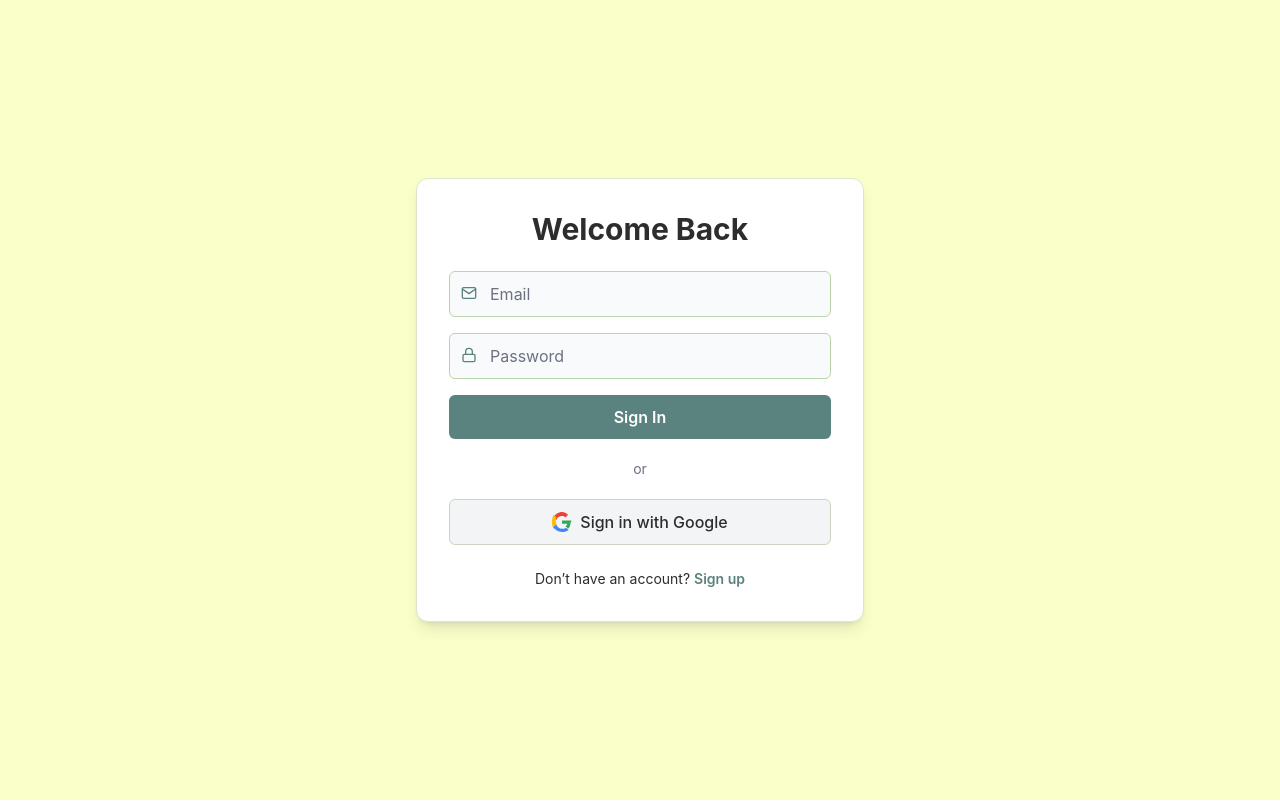
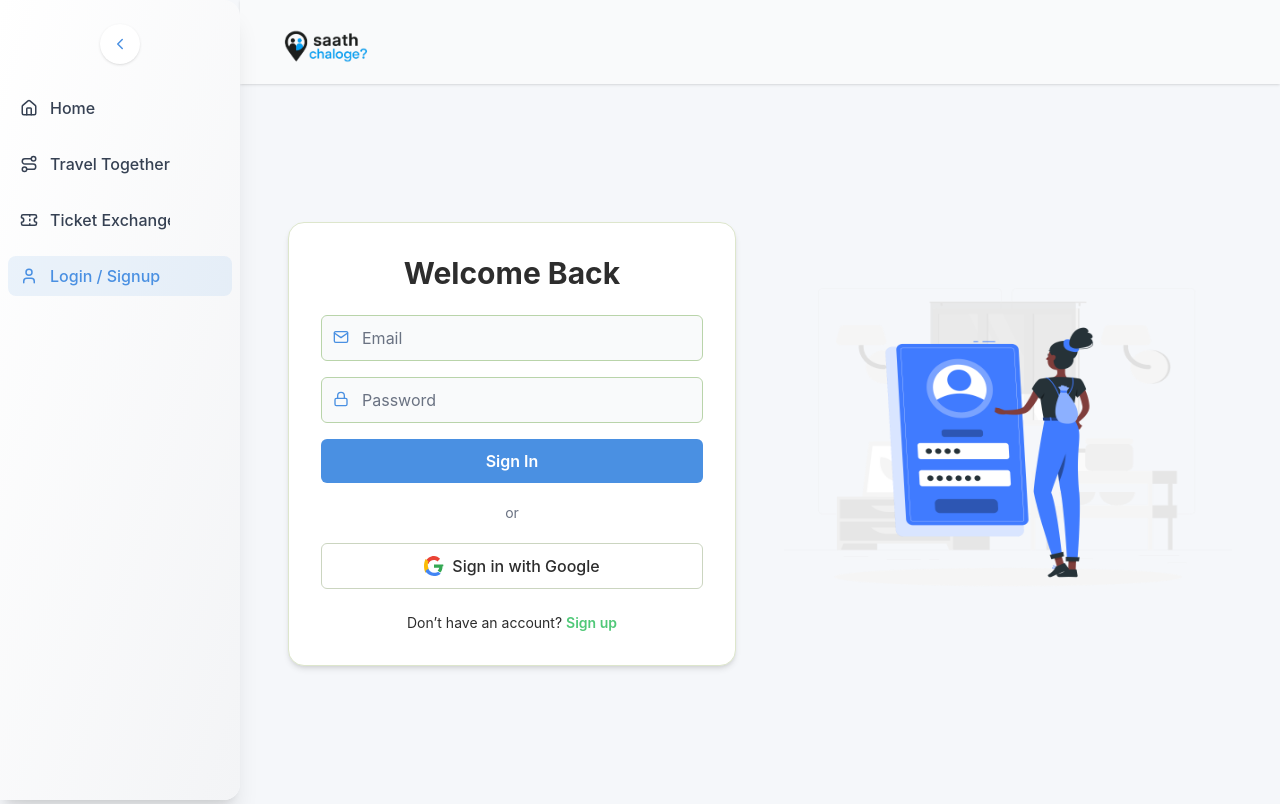
Before and after one commit to rajarnav0906/nextSeat, a React (Vite) app in the folder frontend/: page /login in a window 1280 px wide. Built offline with nearby package versions, Linux system fonts and the light colour scheme; no server answers.

Commit message:
updated frontend

```diff
--- a/frontend/src/components/GoogleLogin.jsx
+++ b/frontend/src/components/GoogleLogin.jsx
@@ -1,15 +1,30 @@
-import { useState } from 'react';
+import { useState, useEffect } from 'react';
 import { Link, useNavigate } from 'react-router-dom';
 import { FiMail, FiLock } from 'react-icons/fi';
 import { useGoogleLogin } from '@react-oauth/google';
 import { googleAuth, manualLogin } from '../api/api.js';
 import Sidebar from './Sidebar.jsx';
+import Navbar from './Navbar.jsx';
+import loginIllustration from '../images/login.png';
 
 const GoogleLogin = () => {
   const [email, setEmail] = useState('');
   const [password, setPassword] = useState('');
   const [loading, setLoading] = useState(false);
+  const [collapsed, setCollapsed] = useState(false);
+  const [mobileOpen, setMobileOpen] = useState(false);
+  const [isDesktop, setIsDesktop] = useState(true);
+
   const navigate = useNavigate();
+
+  useEffect(() => {
+    const handleResize = () => setIsDesktop(window.innerWidth >= 768);
+    handleResize();
+    window.addEventListener("resize", handleResize);
+    return () => window.removeEventListener("resize", handleResize);
+  }, []);
+
+  const sidebarWidth = collapsed ? 72 : 240;
 
   const handleSubmit = async (e) => {
     e.preventDefault();
@@ -40,39 +55,49 @@ const GoogleLogin = () => {
   });
 
   return (
-    <div className="min-h-screen bg-[#FAFFCA] flex items-center justify-center px-4">
+    <div className="flex bg-[#F5F7FA] min-h-screen">
+      <Sidebar collapsed={collapsed} onToggle={() => setCollapsed(!collapsed)} mobileOpen={mobileOpen} setMobileOpen={setMobileOpen} />
+      <main
+        className="transition-all duration-300 w-full"
+        style={{
+          marginLeft: isDesktop ? `${sidebarWidth}px` : "0px"
+        }}
+      >
+        <Navbar setMobileOpen={setMobileOpen} />
 
-      <div className="w-full max-w-md bg-white rounded-xl shadow-lg p-8 border border-[#DDE6CC]">
+        <div className="flex flex-col-reverse lg:flex-row items-center justify-center min-h-[calc(100vh-80px)] px-6 py-10 gap-12">
+          {/* Form */}
+          <div className="w-full max-w-md bg-white rounded-2xl shadow-md p-8 border border-[#DDE6CC]">
             <h2 className="text-3xl font-bold text-[#2D2D2D] text-center mb-6">Welcome Back</h2>
 
             <form onSubmit={handleSubmit} className="space-y-4">
               <div className="relative">
-            <FiMail className="absolute top-3.5 left-3 text-[#5A827E]" />
+                <FiMail className="absolute top-3.5 left-3 text-[#4A90E2]" />
                 <input
                   type="email"
                   placeholder="Email"
                   value={email}
                   onChange={(e) => setEmail(e.target.value)}
-              className="w-full pl-10 pr-4 py-2.5 rounded-md border border-[#B9D4AA] bg-[#F9FAFB] text-[#2D2D2D] placeholder-gray-500 focus:ring-[#5A827E] focus:outline-none"
+                  className="w-full pl-10 pr-4 py-2.5 rounded-md border border-[#B9D4AA] bg-[#F9FAFB] text-[#2D2D2D] placeholder-gray-500 focus:ring-[#4A90E2] focus:outline-none"
                   required
                 />
               </div>
 
               <div className="relative">
-            <FiLock className="absolute top-3.5 left-3 text-[#5A827E]" />
+                <FiLock className="absolute top-3.5 left-3 text-[#4A90E2]" />
                 <input
                   type="password"
                   placeholder="Password"
                   value={password}
                   onChange={(e) => setPassword(e.target.value)}
-              className="w-full pl-10 pr-4 py-2.5 rounded-md border border-[#B9D4AA] bg-[#F9FAFB] text-[#2D2D2D] placeholder-gray-500 focus:ring-[#5A827E] focus:outline-none"
+                  className="w-full pl-10 pr-4 py-2.5 rounded-md border border-[#B9D4AA] bg-[#F9FAFB] text-[#2D2D2D] placeholder-gray-500 focus:ring-[#4A90E2] focus:outline-none"
                   required
                 />
               </div>
 
               <button
                 type="submit"
-            className="w-full py-2.5 bg-[#5A827E] hover:bg-[#6E9D90] text-white font-semibold rounded-md transition"
+                className="w-full py-2.5 bg-[#4A90E2] hover:bg-[#3A7AD9] text-white font-semibold rounded-md transition"
               >
                 {loading ? 'Signing in...' : 'Sign In'}
               </button>
@@ -82,7 +107,7 @@ const GoogleLogin = () => {
 
             <button
               onClick={googleLogin}
-          className="w-full py-2.5 bg-[#F3F4F6] hover:bg-[#E5E7EB] border border-[#CBD5C0] text-[#2D2D2D] font-medium rounded-md flex items-center justify-center gap-2 transition"
+              className="w-full py-2.5 bg-white border border-[#CBD5C0] hover:bg-gray-100 text-[#2D2D2D] font-medium rounded-md flex items-center justify-center gap-2 transition"
             >
               <svg className="w-5 h-5" viewBox="0 0 48 48">
             <path fill="#EA4335" d="M24 9.5c3.3 0 6.3 1.3 8.4 3.5l6.2-6.2C34.8 2.7 29.7 0 24 0 14.9 0 7.2 5.6 3.5 13.5l7.2 5.6C12.4 13.4 17.8 9.5 24 9.5z"/>
@@ -95,11 +120,18 @@ const GoogleLogin = () => {
 
             <p className="text-center text-sm mt-6 text-[#2D2D2D]">
               Don’t have an account?{' '}
-          <Link to="/signup" className="text-[#5A827E] font-semibold hover:underline">
+              <Link to="/signup" className="text-[#50C878] font-semibold hover:underline">
                 Sign up
               </Link>
             </p>
           </div>
+
+          {/* Image */}
+          <div className="max-w-md w-full flex justify-center">
+            <img src={loginIllustration} alt="Login" className="w-full h-auto max-h-[400px]" />
+          </div>
+        </div>
+      </main>
     </div>
   );
 };
--- /dev/null
+++ b/frontend/src/components/Navbar.jsx
@@ -0,0 +1,32 @@
+import logo from '../images/logo2.png';
+
+export default function Navbar({ onMenuClick }) {
+  return (
+    <div className="flex justify-between items-center bg-gray-50 px-4 sm:px-6 lg:px-8 pt-4 pb-2 shadow-sm z-50">
+      <img
+        src={logo}
+        alt="TravelMate Logo"
+        className="h-14 lg:h-[60px] w-auto"
+      />
+      <button
+        onClick={onMenuClick}
+        className="block md:hidden text-[#4A90E2] p-2 focus:outline-none"
+      >
+        <svg
+          xmlns="http://www.w3.org/2000/svg"
+          className="h-6 w-6"
+          fill="none"
+          viewBox="0 0 24 24"
+          stroke="currentColor"
+        >
+          <path
+            strokeLinecap="round"
+            strokeLinejoin="round"
+            strokeWidth={2}
+            d="M4 6h16M4 12h16M4 18h16"
+          />
+        </svg>
+      </button>
+    </div>
+  );
+}
--- a/frontend/src/components/SignupPage.jsx
+++ b/frontend/src/components/SignupPage.jsx
@@ -1,18 +1,31 @@
-import { useState } from 'react';
-import { Link, useNavigate } from 'react-router-dom';
-import { FiUser, FiMail, FiLock } from 'react-icons/fi';
-import { useGoogleLogin } from '@react-oauth/google';
-import { googleAuth, manualSignup } from '../api/api.js';
-import { toast } from 'react-hot-toast';
+import { useState, useEffect } from "react";
+import { Link, useNavigate } from "react-router-dom";
+import { useGoogleLogin } from "@react-oauth/google";
+import { FiUser, FiMail, FiLock } from "react-icons/fi";
+import { googleAuth, manualSignup } from "../api/api.js";
+import { toast } from "react-hot-toast";
+import Sidebar from "../components/Sidebar";
+import Navbar from "../components/Navbar";
+import { DotLottieReact } from "@lottiefiles/dotlottie-react";
 
-const SignupPage = () => {
-  const [formData, setFormData] = useState({ name: '', email: '', password: '' });
+export default function SignupPage() {
+  const [formData, setFormData] = useState({ name: "", email: "", password: "" });
   const [loading, setLoading] = useState(false);
+  const [collapsed, setCollapsed] = useState(false);
+  const [isDesktop, setIsDesktop] = useState(true);
+  const [mobileSidebarOpen, setMobileSidebarOpen] = useState(false);
   const navigate = useNavigate();
+
+  useEffect(() => {
+    const handleResize = () => setIsDesktop(window.innerWidth >= 768);
+    handleResize();
+    window.addEventListener("resize", handleResize);
+    return () => window.removeEventListener("resize", handleResize);
+  }, []);
 
   const handleChange = (e) => {
     const { name, value } = e.target;
-    setFormData(prev => ({ ...prev, [name]: value }));
+    setFormData((prev) => ({ ...prev, [name]: value }));
   };
 
   const handleSubmit = async (e) => {
@@ -20,10 +33,10 @@ const SignupPage = () => {
     setLoading(true);
     try {
       await manualSignup(formData);
-      toast.success('Verification link sent!');
-      navigate('/verify-email-notice');
+      toast.success("Verification link sent!");
+      navigate("/verify-email-notice");
     } catch (err) {
-      toast.error(err.response?.data?.message || 'Signup failed.');
+      toast.error(err.response?.data?.message || "Signup failed.");
     } finally {
       setLoading(false);
     }
@@ -34,54 +47,83 @@ const SignupPage = () => {
       if (authResult.code) {
         const res = await googleAuth(authResult.code);
         const { token, user } = res.data;
-        localStorage.setItem('user-info', JSON.stringify({ ...user, token }));
-        navigate('/dashboard');
+        localStorage.setItem("user-info", JSON.stringify({ ...user, token }));
+        navigate("/dashboard");
       }
     },
-    onError: () => toast.error('Google signup failed'),
-    flow: 'auth-code'
+    onError: () => toast.error("Google signup failed"),
+    flow: "auth-code",
   });
 
+  const sidebarWidth = collapsed ? 72 : 240;
+
   return (
-    <div className="min-h-screen bg-[#FAFFCA] flex items-center justify-center px-4">
-      <div className="w-full max-w-md bg-white rounded-2xl shadow-md p-8 border border-[#B9D4AA]">
-        <h2 className="text-3xl font-bold text-[#2D2D2D] text-center mb-4">Create Account</h2>
+    <div className="flex min-h-screen bg-[#F5F7FA]">
+      <Sidebar
+        collapsed={collapsed}
+        onToggle={() => setCollapsed(!collapsed)}
+        mobileOpen={mobileSidebarOpen}
+        setMobileOpen={setMobileSidebarOpen}
+      />
+
+      <main
+        className="transition-all duration-300 w-full"
+        style={{ marginLeft: isDesktop ? `${sidebarWidth}px` : "0px" }}
+      >
+        <Navbar onMenuClick={() => setMobileSidebarOpen(true)} />
+
+        <div className="flex flex-col lg:flex-row justify-center items-center min-h-[calc(100vh-4rem)] px-6 sm:px-10 lg:px-20 gap-10 py-10">
+
+          {/* Lottie animation - shown on all screens */}
+          <div className="w-full max-w-lg flex justify-center">
+            <DotLottieReact
+              src="https://lottie.host/9679afc1-208e-4746-9e62-a3dd8d839ff9/JSmB25jJKU.lottie"
+              className="w-full max-w-[500px] h-auto"
+              loop
+              autoplay
+            />
+          </div>
+
+          {/* Signup Form */}
+          <div className="w-full max-w-md bg-white rounded-2xl shadow-md p-8 border border-[#E0E7F3]">
+            <h2 className="text-3xl font-bold text-[#2D2D2D] text-center mb-6">Create Account</h2>
+
             <form onSubmit={handleSubmit} className="space-y-5">
               <div className="relative">
-            <FiUser className="absolute top-3.5 left-3 text-[#5A827E]" />
+                <FiUser className="absolute top-3.5 left-3 text-[#4A90E2]" />
                 <input
                   type="text"
                   name="name"
                   placeholder="Full Name"
                   value={formData.name}
                   onChange={handleChange}
-              className="w-full pl-10 pr-4 py-2.5 rounded-md border border-[#B9D4AA] bg-[#F9FAFB] text-[#2D2D2D] focus:ring-[#5A827E] focus:outline-none"
+                  className="w-full pl-10 pr-4 py-2.5 rounded-md border border-gray-300 bg-[#F9FAFB] text-[#2D2D2D] focus:ring-[#4A90E2] focus:outline-none"
                   required
                 />
               </div>
 
               <div className="relative">
-            <FiMail className="absolute top-3.5 left-3 text-[#5A827E]" />
+                <FiMail className="absolute top-3.5 left-3 text-[#4A90E2]" />
                 <input
                   type="email"
                   name="email"
                   placeholder="Email Address"
                   value={formData.email}
                   onChange={handleChange}
-              className="w-full pl-10 pr-4 py-2.5 rounded-md border border-[#B9D4AA] bg-[#F9FAFB] text-[#2D2D2D] focus:ring-[#5A827E] focus:outline-none"
+                  className="w-full pl-10 pr-4 py-2.5 rounded-md border border-gray-300 bg-[#F9FAFB] text-[#2D2D2D] focus:ring-[#4A90E2] focus:outline-none"
                   required
                 />
               </div>
 
               <div className="relative">
-            <FiLock className="absolute top-3.5 left-3 text-[#5A827E]" />
+                <FiLock className="absolute top-3.5 left-3 text-[#4A90E2]" />
                 <input
                   type="password"
                   name="password"
                   placeholder="Password"
                   value={formData.password}
                   onChange={handleChange}
-              className="w-full pl-10 pr-4 py-2.5 rounded-md border border-[#B9D4AA] bg-[#F9FAFB] text-[#2D2D2D] focus:ring-[#5A827E] focus:outline-none"
+                  className="w-full pl-10 pr-4 py-2.5 rounded-md border border-gray-300 bg-[#F9FAFB] text-[#2D2D2D] focus:ring-[#4A90E2] focus:outline-none"
                   required
                 />
               </div>
@@ -89,36 +131,48 @@ const SignupPage = () => {
               <button
                 type="submit"
                 disabled={loading}
-            className="w-full py-2.5 bg-[#5A827E] hover:bg-[#84AE92] text-white font-semibold rounded-md transition"
+                className="w-full py-2.5 bg-[#4A90E2] hover:bg-[#3A7AD9] text-white font-semibold rounded-md transition"
               >
-            {loading ? 'Creating Account...' : 'Create Account'}
+                {loading ? "Creating Account..." : "Create Account"}
               </button>
             </form>
 
-        <div className="text-center text-[#2D2D2D] my-4 text-sm">or</div>
+            <div className="text-center text-gray-500 my-4 text-sm">or</div>
 
             <button
               onClick={googleSignup}
-          className="w-full py-2.5 bg-white border border-[#B9D4AA] hover:bg-[#F3F4F6] rounded-md text-[#2D2D2D] font-medium flex items-center justify-center gap-2"
+              className="w-full py-2.5 bg-white border border-gray-300 hover:bg-gray-100 rounded-md text-[#2D2D2D] font-medium flex items-center justify-center gap-2"
             >
               <svg className="w-5 h-5" viewBox="0 0 48 48">
-            <path fill="#EA4335" d="M24 9.5c3.3 0 6.3 1.3 8.4 3.5l6.2-6.2C34.8 2.7 29.7 0 24 0 14.9 0 7.2 5.6 3.5 13.5l7.2 5.6C12.4 13.4 17.8 9.5 24 9.5z"/>
-            <path fill="#34A853" d="M46.5 24.3c0-1.6-.1-2.8-.4-4.1H24v7.8h12.7c-.5 2.7-1.9 5.1-4 6.9l6.2 4.8c3.6-3.4 5.6-8.3 5.6-15.4z"/>
-            <path fill="#FBBC05" d="M10.7 28.9c-1-2.6-1.6-5.3-1.6-8.2s.6-5.6 1.6-8.2l-7.2-5.6C1.3 12.2 0 17.9 0 24s1.3 11.8 3.5 16.1l7.2-5.6z"/>
-            <path fill="#4285F4" d="M24 48c6.5 0 12-2.1 16.1-5.7l-6.2-4.8c-2.2 1.5-5 2.4-9.9 2.4-6.2 0-11.6-3.9-13.6-9.4l-7.2 5.6C7.2 42.4 14.9 48 24 48z"/>
+                <path
+                  fill="#EA4335"
+                  d="M24 9.5c3.3 0 6.3 1.3 8.4 3.5l6.2-6.2C34.8 2.7 29.7 0 24 0 14.9 0 7.2 5.6 3.5 13.5l7.2 5.6C12.4 13.4 17.8 9.5 24 9.5z"
+                />
+                <path
+                  fill="#34A853"
+                  d="M46.5 24.3c0-1.6-.1-2.8-.4-4.1H24v7.8h12.7c-.5 2.7-1.9 5.1-4 6.9l6.2 4.8c3.6-3.4 5.6-8.3 5.6-15.4z"
+                />
+                <path
+                  fill="#FBBC05"
+                  d="M10.7 28.9c-1-2.6-1.6-5.3-1.6-8.2s.6-5.6 1.6-8.2l-7.2-5.6C1.3 12.2 0 17.9 0 24s1.3 11.8 3.5 16.1l7.2-5.6z"
+                />
+                <path
+                  fill="#4285F4"
+                  d="M24 48c6.5 0 12-2.1 16.1-5.7l-6.2-4.8c-2.2 1.5-5 2.4-9.9 2.4-6.2 0-11.6-3.9-13.6-9.4l-7.2 5.6C7.2 42.4 14.9 48 24 48z"
+                />
               </svg>
               Sign up with Google
             </button>
 
             <p className="text-center text-sm mt-6 text-[#2D2D2D]">
-          Already have an account?{' '}
-          <Link to="/login" className="text-[#5A827E] font-semibold hover:underline">
+              Already have an account?{" "}
+              <Link to="/login" className="text-[#50C878] font-semibold hover:underline">
                 Sign in
               </Link>
             </p>
           </div>
         </div>
+      </main>
+    </div>
   );
-};
-
-export default SignupPage;
+}
```
Also changed, not shown: frontend/src/components/Sidebar.jsx (+15 -2 lines), frontend/src/pages/LandingPage.jsx (+2 -20 lines), frontend/src/images/login.png (added). Lines whose indentation alone changed are shown as unchanged.
